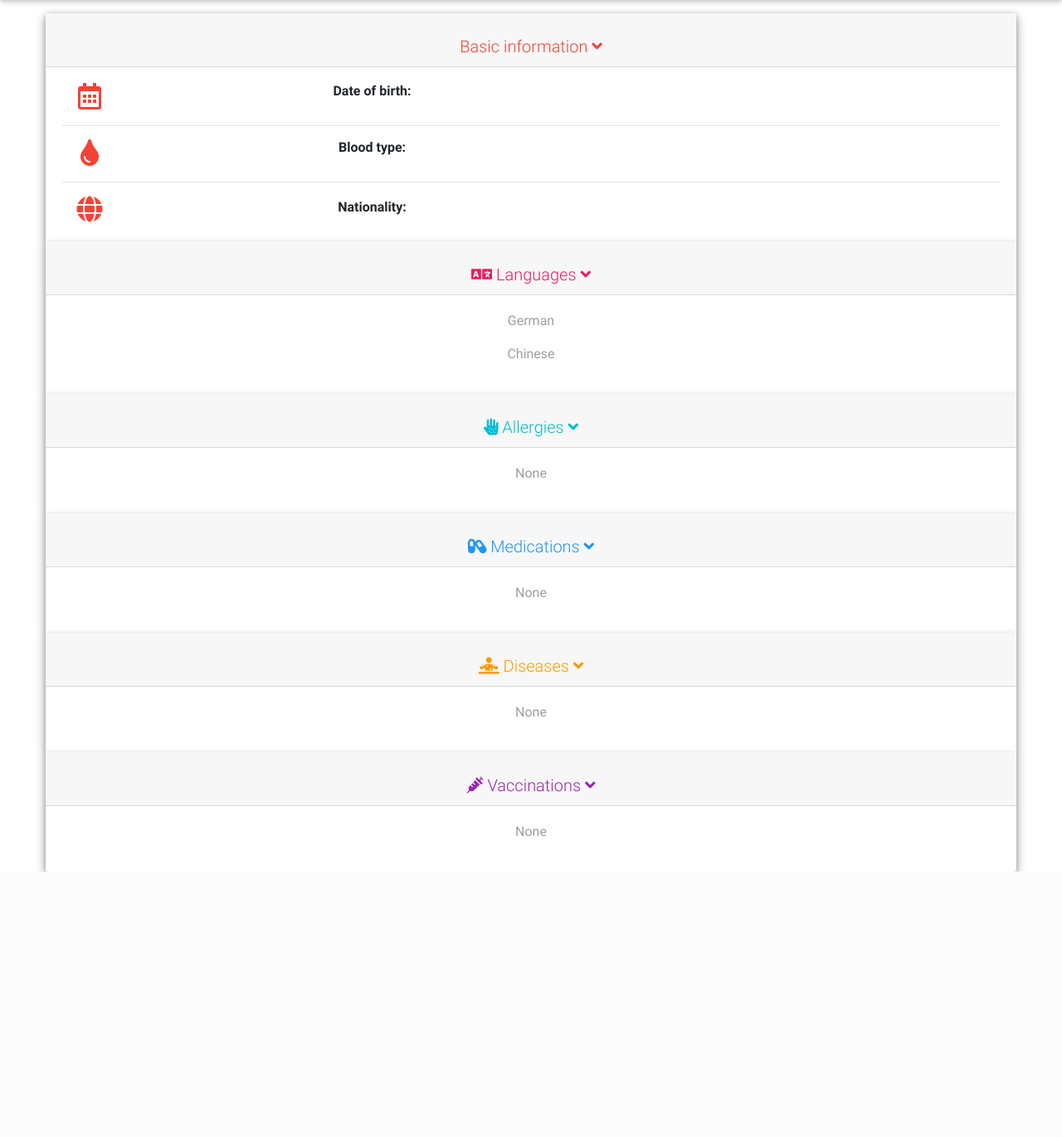
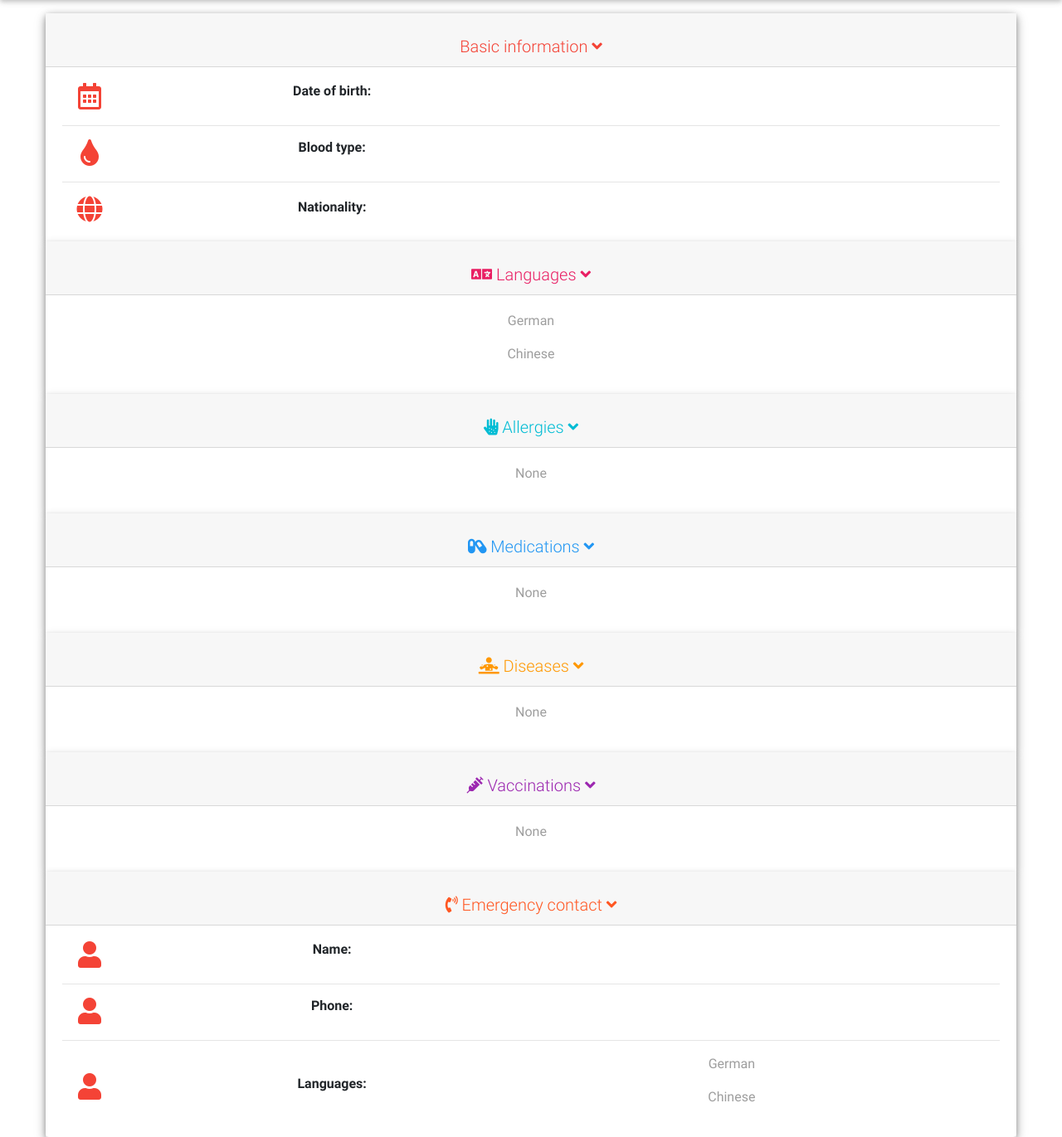
Before and after one commit to EleonoraVG/HackTheBurgh, a Flask app: template templates/user.html in a window 1280 px wide. Shown: the part 26-1397 px from the top of the page at 83% size. Before the commit the page ends 1077 px from the top, so only its background shows below. Run offline with Flask 2, Linux system fonts and the light colour scheme; the template is opened without the code that fills it, so the values that code supplies are empty; some libraries are stand-ins or nearby versions.

Commit message:
added emergency contacts

```diff
--- a/templates/user.html
+++ b/templates/user.html
@@ -56,7 +56,7 @@
             <div class="col-1">
               <i class="far fa-calendar-alt fa-2x red-text"></i>
             </div>
-            <div class="col-6">
+            <div class="col-5">
               <h6 class="font-weight-bold ml-1">Date of birth:</h6>
             </div>
             <div class="col-5">
@@ -70,7 +70,7 @@
             <div class="col-1">
               <i class="fas fa-tint fa-2x red-text"></i>
             </div>
-            <div class="col-6">
+            <div class="col-5">
               <h6 class="font-weight-bold ml-1">Blood type:</h6>
             </div>
             <div class="col-5">
@@ -84,7 +84,7 @@
             <div class="col-1">
               <i class="fas fa-globe fa-2x red-text"></i>
             </div>
-            <div class="col-6">
+            <div class="col-5">
               <h6 class="font-weight-bold ml-1">Nationality:</h6>
             </div>
             <div class="col-5">
@@ -254,6 +254,71 @@
 </div>
 </div>
 
+<!-- Accordion card -->
+<div class="card">
+
+  <!-- Card header -->
+  <div class="card-header" role="tab" id="heading7">
+    <a data-toggle="collapse" data-parent="#accordionEx1" href="#collapse7" aria-expanded="true"
+    data-target="#collapse7">
+    <h5 class="mb-0 mt-3 deep-orange-text">
+      <i class="fas fa-phone-volume"></i>
+      Emergency contact <i class="fas fa-angle-down rotate-icon"></i>
+    </h5>
+  </a>
+</div>
+
+<!-- Card body -->
+<div id="collapse7" class="collapse show" role="tabpanel" aria-labelledby="heading7" data-parent="#accordionEx1">
+  <div class="card-body">
+    <div class="row">
+      <div class="col-1">
+        <i class="fas fa-user fa-2x red-text"></i>
+      </div>
+      <div class="col-5">
+        <h6 class="font-weight-bold ml-1">Name:</h6>
+      </div>
+      <div class="col-5">
+        <p class="grey-text">{{ user.emergencyname }} {{ user.emergencysurname }}</p>
+      </div>
+    </div>
+
+    <hr>
+
+    <div class="row">
+      <div class="col-1">
+        <i class="fas fa-user fa-2x red-text"></i>
+      </div>
+      <div class="col-5">
+        <h6 class="font-weight-bold ml-1">Phone:</h6>
+      </div>
+      <div class="col-5">
+        <p class="grey-text">{{ user.emergencyphone }}</p>
+      </div>
+    </div>
+
+    <hr>
+
+    <div class="row align-items-center">
+      <div class="col-1">
+        <i class="fas fa-user fa-2x red-text"></i>
+      </div>
+      <div class="col-5">
+        <h6 class="font-weight-bold ml-1">Languages:</h6>
+      </div>
+      <div class="col-5">
+        {% for lang in user.emergencylanguages %}
+        <p class="grey-text">{{ lang }}</p>
+        {% endfor %}
+        <p class="grey-text">German</p>
+        <p class="grey-text">Chinese</p>
+      </div>
+    </div>
+
+  </div>
+</div>
+</div>
+
   </div>
 </div>
 </div>
```
